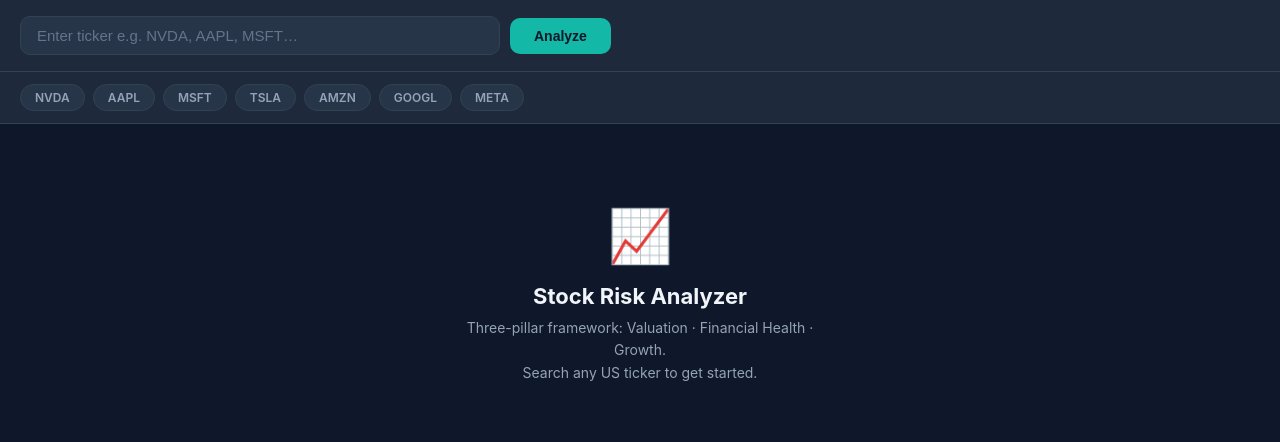
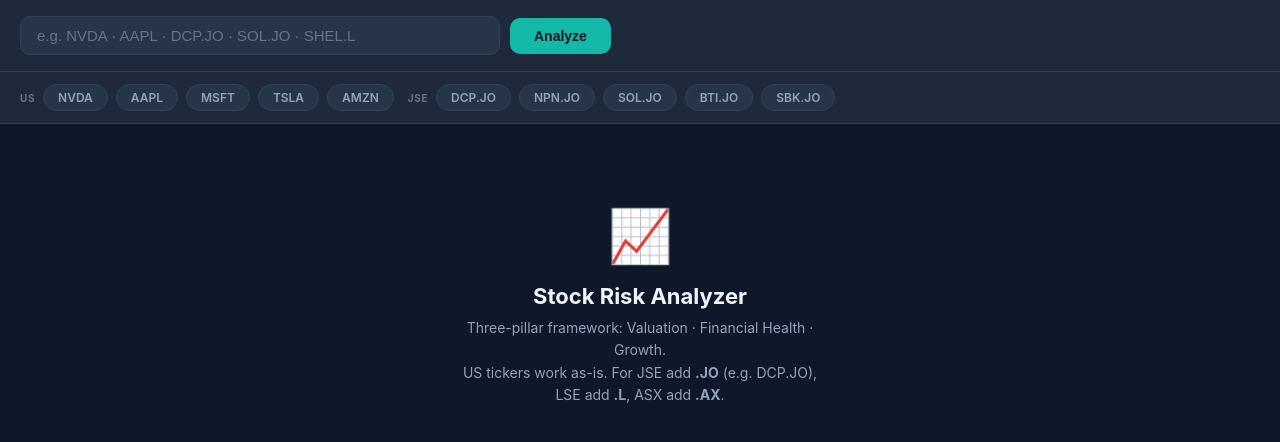
Before and after one commit to chiragyt554-ops/MarketSense, a Flask app: page / in a window 1280 px wide. Shown: the part 60-502 px from the top of the page. Run offline with Flask 3, Linux system fonts and the light colour scheme.

Commit message:
Currency-aware display for ZAR/GBP/EUR + JSE auto-detect

```diff
--- a/app.py
+++ b/app.py
@@ -1,15 +1,13 @@
 """
-MarketSense Web – Flask backend
+MarketSense Web - Flask backend
 Run locally : python app.py
 Deploy      : Railway (gunicorn)
 """
 
-import json
 import os
 from datetime import datetime
 from flask import Flask, render_template, jsonify, request
 
-# ── Auto-install yfinance if missing ──────────────────────────────────────────
 try:
     import yfinance as yf
 except ImportError:
@@ -20,15 +18,29 @@ except ImportError:
 app = Flask(__name__)
 
 
-# ─────────────────────────────────────────────────────────────────────────────
+# ---------------------------------------------------------------------------
+# Currency helpers
+# ---------------------------------------------------------------------------
+_CURRENCY_SYMBOLS = {
+    "USD": "$",  "ZAR": "R",   "GBP": "GBP ", "EUR": "EUR ",
+    "AUD": "A$", "CAD": "C$",  "JPY": "JPY ", "HKD": "HK$",
+    "SGD": "S$", "CNY": "CNY ","INR": "INR ", "CHF": "Fr",
+    "NZD": "NZ$","NOK": "kr",  "SEK": "kr",   "DKK": "kr",
+}
+
+def currency_symbol(code):
+    return _CURRENCY_SYMBOLS.get((code or "USD").upper(), code or "$")
+
+
+# ---------------------------------------------------------------------------
 # Formatters
-# ─────────────────────────────────────────────────────────────────────────────
-def fmt_large(n):
+# ---------------------------------------------------------------------------
+def fmt_large(n, sym="$"):
     if n is None: return "N/A"
-    if abs(n) >= 1e12: return f"${n/1e12:.2f}T"
-    if abs(n) >= 1e9:  return f"${n/1e9:.2f}B"
-    if abs(n) >= 1e6:  return f"${n/1e6:.2f}M"
-    return f"${n:,.0f}"
+    if abs(n) >= 1e12: return f"{sym}{n/1e12:.2f}T"
+    if abs(n) >= 1e9:  return f"{sym}{n/1e9:.2f}B"
+    if abs(n) >= 1e6:  return f"{sym}{n/1e6:.2f}M"
+    return f"{sym}{n:,.0f}"
 
 def fmt_pct_abs(n):
     return "N/A" if n is None else f"{n*100:.1f}%"
@@ -43,9 +55,9 @@ def fmt_x(n, d=1):
     return f"{n:.{d}f}x"
 
 
-# ─────────────────────────────────────────────────────────────────────────────
+# ---------------------------------------------------------------------------
 # Scoring helpers
-# ─────────────────────────────────────────────────────────────────────────────
+# ---------------------------------------------------------------------------
 def bracket(val, breakpoints):
     for threshold, score in breakpoints:
         if val <= threshold:
@@ -53,7 +65,7 @@ def bracket(val, breakpoints):
     return breakpoints[-1][1]
 
 
-# Valuation
+# -- Valuation ---------------------------------------------------------------
 def score_pe_ttm(pe):
     if pe is None or pe <= 0:
         return 35, "N/M", "Negative/no earnings", "LOCK"
@@ -76,7 +88,7 @@ def score_peg(peg):
     if peg is None or peg <= 0:
         return 45, "N/A", "PEG not meaningful", "FLEX"
     s = bracket(peg, [(0.5,95),(1.0,85),(1.5,75),(2.0,60),(3.0,44),(9999,28)])
-    note = ("Excellent – growth discounted" if peg < 0.5 else
+    note = ("Excellent - growth discounted" if peg < 0.5 else
             "Very attractive" if peg < 1 else "Attractive" if peg < 1.5 else
             "Fair" if peg < 2 else "Stretched" if peg < 3 else "Overvalued vs growth")
     return s, fmt_x(peg, 2), note, "FLEX"
@@ -110,13 +122,13 @@ def score_ev_fcf(ev, fcf):
     return s, fmt_x(ratio), note, "FLEX"
 
 
-# Financial Health
+# -- Financial Health --------------------------------------------------------
 def score_de_ratio(de):
     if de is None:
         return 55, "N/A", "No debt data", "FLEX"
     de_actual = de / 100 if abs(de) > 5 else de
     if de_actual < 0:
-        return 98, "Net Cash", "Net cash – fortress balance sheet", "LOCK"
+        return 98, "Net Cash", "Net cash - fortress balance sheet", "LOCK"
     s = bracket(de_actual, [(0.1,95),(0.3,88),(0.5,82),(0.8,74),(1.5,62),(2.5,46),(4.0,32),(9999,18)])
     note = ("Virtually debt-free" if de_actual < 0.1 else "Very low leverage" if de_actual < 0.3 else
             "Conservative" if de_actual < 0.5 else "Modest" if de_actual < 0.8 else
@@ -174,7 +186,7 @@ def score_op_margin(om):
     return s, fmt_pct_abs(om), note, "FLEX"
 
 
-# Growth
+# -- Growth ------------------------------------------------------------------
 def score_rev_growth(rg):
     if rg is None:
         return 40, "N/A", "No recent data", "FLEX"
@@ -210,7 +222,7 @@ def score_fcf_margin(fcf, revenue):
             "Very strong" if margin < 0.30 else "Exceptional")
     return s, fmt_pct_abs(margin), note, "FLEX"
 
-def score_analyst_upside(current, target):
+def score_analyst_upside(current, target, sym="$"):
     if current is None or target is None or current == 0:
         return 50, "N/A", "No analyst target", "FLEX"
     upside = (target - current) / current
@@ -220,39 +232,66 @@ def score_analyst_upside(current, target):
             "At/near consensus target" if upside < 0.05 else "Modest upside" if upside < 0.10 else
             "Moderate upside" if upside < 0.20 else "Good upside" if upside < 0.35 else
             "Strong upside" if upside < 0.50 else "Very strong upside")
-    return s, f"${target:.2f} ({upside:+.0%})", note, "FLEX"
+    return s, f"{sym}{target:.2f} ({upside:+.0%})", note, "FLEX"
 
 def score_rev_quality(gm, om):
     if gm is None or om is None or gm <= 0:
         return 50, "N/A", "Insufficient data", "FLEX"
     conv = om / gm
     s = bracket(conv, [(0.0,20),(0.2,40),(0.35,55),(0.50,65),(0.65,75),(0.75,83),(0.85,90),(9,96)])
-    note = ("High overhead drag" if conv < 0.20 else "Significant SG&A burden" if conv < 0.35 else
+    note = ("High overhead drag" if conv < 0.20 else "Significant SGA burden" if conv < 0.35 else
             "Moderate overhead" if conv < 0.50 else "Reasonable" if conv < 0.65 else
             "Efficient" if conv < 0.75 else "Very efficient" if conv < 0.85 else "Lean")
     return s, f"{conv*100:.0f}% conv.", note, "FLEX"
 
 
-# ─────────────────────────────────────────────────────────────────────────────
+# ---------------------------------------------------------------------------
+# Exchange suffix auto-detection
+# ---------------------------------------------------------------------------
+_AUTO_SUFFIXES = [".JO", ".L", ".AX", ".JNB"]
+
+def _fetch_info(ticker_symbol):
+    """Return (resolved_ticker, info_dict), auto-trying exchange suffixes if needed."""
+    info = yf.Ticker(ticker_symbol).info
+    name  = info.get("shortName") or info.get("longName")
+    price = info.get("currentPrice") or info.get("regularMarketPrice")
+    if name and price:
+        return ticker_symbol, info
+
+    if "." not in ticker_symbol:
+        for suffix in _AUTO_SUFFIXES:
+            candidate = ticker_symbol + suffix
+            info2  = yf.Ticker(candidate).info
+            name2  = info2.get("shortName") or info2.get("longName")
+            price2 = info2.get("currentPrice") or info2.get("regularMarketPrice")
+            if name2 and price2:
+                return candidate, info2
+
+    return ticker_symbol, info
+
+
+# ---------------------------------------------------------------------------
 # Core analysis
-# ─────────────────────────────────────────────────────────────────────────────
+# ---------------------------------------------------------------------------
 def analyze(ticker_symbol):
-    t = yf.Ticker(ticker_symbol)
-    info = t.info
+    ticker_symbol, info = _fetch_info(ticker_symbol)
 
     name  = info.get("shortName") or info.get("longName")
     price = info.get("currentPrice") or info.get("regularMarketPrice")
     if not name or not price:
         raise ValueError(
             f"No data found for '{ticker_symbol}'. "
-            "Check the ticker symbol (e.g. NVDA, AAPL) and try again."
+            "For JSE stocks add .JO (e.g. DCP.JO), LSE add .L, ASX add .AX. "
+            "US tickers need no suffix."
         )
 
-    ev  = info.get("enterpriseValue")
-    fcf = info.get("freeCashflow")
-    rev = info.get("totalRevenue")
-    gm  = info.get("grossMargins")
-    om  = info.get("operatingMargins")
+    ev   = info.get("enterpriseValue")
+    fcf  = info.get("freeCashflow")
+    rev  = info.get("totalRevenue")
+    gm   = info.get("grossMargins")
+    om   = info.get("operatingMargins")
+    curr = info.get("currency", "USD")
+    sym  = currency_symbol(curr)
 
     def make_metrics(rows):
         return [
@@ -282,7 +321,7 @@ def analyze(ticker_symbol):
         ("FCF Margin",          score_fcf_margin(fcf, rev)),
         ("Gross Margin",        score_gross_margin(gm)),
         ("Revenue Quality",     score_rev_quality(gm, om)),
-        ("Analyst Target",      score_analyst_upside(price, info.get("targetMeanPrice"))),
+        ("Analyst Target",      score_analyst_upside(price, info.get("targetMeanPrice"), sym)),
     ])
 
     val_score    = round(sum(m["score"] for m in val_metrics)    / len(val_metrics))
@@ -313,85 +352,88 @@ def analyze(ticker_symbol):
     catalysts, risks = [], []
 
     if rg > 0.20:
-        catalysts.append(f"Revenue growing {rg*100:.0f}% YoY – well above market average; top-line momentum is the primary bull thesis")
+        catalysts.append(f"Revenue growing {rg*100:.0f}% YoY - well above market average; top-line momentum is the primary bull thesis")
     elif rg > 0.10:
-        catalysts.append(f"Solid revenue growth of {rg*100:.0f}% YoY – above-average for the sector")
+        catalysts.append(f"Solid revenue growth of {rg*100:.0f}% YoY - above-average for the sector")
     if eg > 0.25:
-        catalysts.append(f"Earnings expanding {eg*100:.0f}% YoY – operating leverage translating growth to the bottom line")
+        catalysts.append(f"Earnings expanding {eg*100:.0f}% YoY - operating leverage translating growth to the bottom line")
     if _gm > 0.55:
         catalysts.append(f"Gross margin of {_gm*100:.0f}% signals durable pricing power and a strong competitive moat")
     if _om > 0.20:
         catalysts.append(f"Operating margin of {_om*100:.0f}% reflects an efficient, scalable business model")
     if _de_act < 0:
-        catalysts.append("Net cash position – financial optionality for buybacks, dividends, or M&A without dilution")
+        catalysts.append("Net cash position - financial optionality for buybacks, dividends, or M&A without dilution")
     elif _de_act < 0.2:
-        catalysts.append("Clean balance sheet with minimal leverage – resilient through economic downturns")
+        catalysts.append("Clean balance sheet with minimal leverage - resilient through economic downturns")
     if _fcf > 0 and _rev > 0 and (_fcf / _rev) > 0.15:
-        catalysts.append(f"FCF margin of {_fcf/_rev*100:.0f}% validates earnings quality – cash generation is real")
+        catalysts.append(f"FCF margin of {_fcf/_rev*100:.0f}% validates earnings quality - cash generation is real")
     if upside > 0.20 and n_ana >= 5:
-        catalysts.append(f"Analyst consensus sees {upside*100:.0f}% upside to mean target (${target:.2f}) across {n_ana} analysts")
+        catalysts.append(f"Analyst consensus sees {upside*100:.0f}% upside to mean target ({sym}{target:.2f}) across {n_ana} analysts")
     if 0 < _peg < 1.0:
-        catalysts.append(f"PEG of {_peg:.2f} – growth is not fully reflected in the current price")
+        catalysts.append(f"PEG of {_peg:.2f} - growth is not fully reflected in the current price")
     if _roe > 0.25:
-        catalysts.append(f"ROE of {_roe*100:.0f}% – management generating strong returns on equity")
+        catalysts.append(f"ROE of {_roe*100:.0f}% - management generating strong returns on equity")
 
     if rg < -0.01:
-        risks.append(f"Revenue declining {abs(rg)*100:.0f}% YoY – structural headwind or cyclical pressure")
+        risks.append(f"Revenue declining {abs(rg)*100:.0f}% YoY - structural headwind or cyclical pressure")
     elif rg < 0.05 and _pe > 25:
-        risks.append("Low revenue growth at a premium valuation – market may be pricing in a recovery that doesn't arrive")
+        risks.append("Low revenue growth at a premium valuation - market may be pricing in a recovery that doesn't arrive")
     if _pe > 40 and _fpe > 30:
-        risks.append(f"Rich valuation (P/E {_pe:.0f}x TTM / {_fpe:.0f}x fwd) – any earnings miss could de-rate sharply")
+        risks.append(f"Rich valuation (P/E {_pe:.0f}x TTM / {_fpe:.0f}x fwd) - any earnings miss could de-rate sharply")
     elif _pe > 30:
         risks.append(f"Elevated trailing P/E of {_pe:.0f}x leaves limited margin of safety")
     if _de_act > 1.5:
-        risks.append(f"High leverage at {_de_act:.1f}x D/E – interest expense is a drag in a higher-rate environment")
+        risks.append(f"High leverage at {_de_act:.1f}x D/E - interest expense is a drag in a higher-rate environment")
     if 0 < _cr < 1.0:
-        risks.append(f"Current ratio of {_cr:.2f}x – short-term obligations exceed current assets")
+        risks.append(f"Current ratio of {_cr:.2f}x - short-term obligations exceed current assets")
     if _nm < 0:
-        risks.append("Operating at a net loss – path to profitability is the critical question")
+        risks.append("Operating at a net loss - path to profitability is the critical question")
     elif _nm < 0.05:
-        risks.append(f"Net margin of {_nm*100:.1f}% is thin – limited buffer against cost or revenue shocks")
+        risks.append(f"Net margin of {_nm*100:.1f}% is thin - limited buffer against cost or revenue shocks")
     if upside < -0.05 and n_ana >= 5:
-        risks.append(f"Analyst consensus implies downside to current price (target: ${target:.2f})")
+        risks.append(f"Analyst consensus implies downside to current price (target: {sym}{target:.2f})")
     if eg < -0.05:
-        risks.append(f"Earnings contracting {abs(eg)*100:.0f}% YoY – watch for further guidance cuts")
+        risks.append(f"Earnings contracting {abs(eg)*100:.0f}% YoY - watch for further guidance cuts")
     if _gm < 0.30:
         risks.append(f"Gross margin of {_gm*100:.0f}% signals commodity-like economics or pricing pressure")
     if rec in ("sell", "underperform", "strong_sell"):
-        risks.append("Sell/underperform analyst consensus – understand the bear thesis before sizing a position")
+        risks.append("Sell/underperform analyst consensus - understand the bear thesis before sizing a position")
 
-    catalysts = (catalysts + ["Insufficient data – review latest filings and earnings call"])[:5]
-    risks     = (risks     + ["Insufficient data – review latest filings and earnings call"])[:5]
+    catalysts = (catalysts + ["Insufficient data - review latest filings and earnings call"])[:5]
+    risks     = (risks     + ["Insufficient data - review latest filings and earnings call"])[:5]
 
+    eps = info.get("trailingEps")
     return {
-        "ticker":         ticker_symbol.upper(),
-        "name":           name,
-        "sector":         info.get("sector", "N/A"),
-        "industry":       info.get("industry", "N/A"),
-        "exchange":       info.get("exchange", ""),
-        "price":          price,
-        "change_pct":     info.get("regularMarketChangePercent"),
-        "market_cap":     fmt_large(info.get("marketCap")),
-        "revenue":        fmt_large(info.get("totalRevenue")),
-        "eps_ttm":        f"${info.get('trailingEps', 0):.2f}" if info.get("trailingEps") else "N/A",
-        "high_52w":       info.get("fiftyTwoWeekHigh"),
-        "low_52w":        info.get("fiftyTwoWeekLow"),
-        "overall":        overall,
-        "val_score":      val_score,
-        "health_score":   health_score,
-        "growth_score":   growth_score,
-        "val_metrics":    val_metrics,
-        "health_metrics": health_metrics,
-        "growth_metrics": growth_metrics,
-        "catalysts":      catalysts,
-        "risks":          risks,
-        "date":           datetime.now().strftime("%d %b %Y"),
+        "ticker":          ticker_symbol.upper(),
+        "name":            name,
+        "sector":          info.get("sector", "N/A"),
+        "industry":        info.get("industry", "N/A"),
+        "exchange":        info.get("exchange", ""),
+        "currency":        curr,
+        "currency_symbol": sym,
+        "price":           price,
+        "change_pct":      info.get("regularMarketChangePercent"),
+        "market_cap":      fmt_large(info.get("marketCap"), sym),
+        "revenue":         fmt_large(info.get("totalRevenue"), sym),
+        "eps_ttm":         f"{sym}{eps:.2f}" if eps else "N/A",
+        "high_52w":        info.get("fiftyTwoWeekHigh"),
+        "low_52w":         info.get("fiftyTwoWeekLow"),
+        "overall":         overall,
+        "val_score":       val_score,
+        "health_score":    health_score,
+        "growth_score":    growth_score,
+        "val_metrics":     val_metrics,
+        "health_metrics":  health_metrics,
+        "growth_metrics":  growth_metrics,
+        "catalysts":       catalysts,
+        "risks":           risks,
+        "date":            datetime.now().strftime("%d %b %Y"),
     }
 
 
-# ─────────────────────────────────────────────────────────────────────────────
+# ---------------------------------------------------------------------------
 # Routes
-# ─────────────────────────────────────────────────────────────────────────────
+# ---------------------------------------------------------------------------
 @app.route("/")
 def index():
     return render_template("index.html")
@@ -409,9 +451,9 @@ def api_analyze():
         return jsonify({"error": str(e)}), 422
 
 
-# ─────────────────────────────────────────────────────────────────────────────
+# ---------------------------------------------------------------------------
 # Entry point
-# ─────────────────────────────────────────────────────────────────────────────
+# ---------------------------------------------------------------------------
 if __name__ == "__main__":
     port = int(os.environ.get("PORT", 5000))
     app.run(host="0.0.0.0", port=port, debug=False)
--- a/templates/index.html
+++ b/templates/index.html
@@ -349,26 +349,31 @@ body {
 <!-- ANALYZE TAB -->
 <div class="tab-pane active" id="tabAnalyze">
   <div class="search-bar">
-    <input type="text" class="search-input" id="searchInput" placeholder="Enter ticker e.g. NVDA, AAPL, MSFT…"
+    <input type="text" class="search-input" id="searchInput" placeholder="e.g. NVDA · AAPL · DCP.JO · SOL.JO · SHEL.L"
            autocomplete="off" autocapitalize="characters" spellcheck="false"
            onkeydown="if(event.key==='Enter')runAnalysis()">
     <button class="search-btn" id="searchBtn" onclick="runAnalysis()">Analyze</button>
   </div>
   <div class="quick-chips">
+    <span style="font-size:10px;font-weight:700;color:var(--text-dim);text-transform:uppercase;letter-spacing:.06em;align-self:center">US</span>
     <span class="chip" onclick="quickAnalyze('NVDA')">NVDA</span>
     <span class="chip" onclick="quickAnalyze('AAPL')">AAPL</span>
     <span class="chip" onclick="quickAnalyze('MSFT')">MSFT</span>
     <span class="chip" onclick="quickAnalyze('TSLA')">TSLA</span>
     <span class="chip" onclick="quickAnalyze('AMZN')">AMZN</span>
-    <span class="chip" onclick="quickAnalyze('GOOGL')">GOOGL</span>
-    <span class="chip" onclick="quickAnalyze('META')">META</span>
+    <span style="font-size:10px;font-weight:700;color:var(--text-dim);text-transform:uppercase;letter-spacing:.06em;align-self:center;margin-left:6px">JSE</span>
+    <span class="chip" onclick="quickAnalyze('DCP.JO')">DCP.JO</span>
+    <span class="chip" onclick="quickAnalyze('NPN.JO')">NPN.JO</span>
+    <span class="chip" onclick="quickAnalyze('SOL.JO')">SOL.JO</span>
+    <span class="chip" onclick="quickAnalyze('BTI.JO')">BTI.JO</span>
+    <span class="chip" onclick="quickAnalyze('SBK.JO')">SBK.JO</span>
   </div>
 
   <!-- Welcome state -->
   <div class="state" id="stateWelcome">
     <div class="state-icon">📈</div>
     <h2>Stock Risk Analyzer</h2>
-    <p>Three-pillar framework: Valuation · Financial Health · Growth.<br>Search any US ticker to get started.</p>
+    <p>Three-pillar framework: Valuation · Financial Health · Growth.<br>US tickers work as-is. For JSE add <strong>.JO</strong> (e.g. DCP.JO), LSE add <strong>.L</strong>, ASX add <strong>.AX</strong>.</p>
   </div>
 
   <!-- Loading state -->
@@ -520,6 +525,7 @@ function addToWatchlist(data) {
     overall: data.overall, val_score: data.val_score,
     health_score: data.health_score, growth_score: data.growth_score,
     price: data.price, change_pct: data.change_pct,
+    currency_symbol: data.currency_symbol || '$',
     savedAt: Date.now()
   };
   saveWatchlist(wl);
@@ -589,7 +595,7 @@ function wlCard(item) {
         </div>
       </div>
       <div style="text-align:right">
-        <div style="font-size:18px;font-weight:700">$${item.price != null ? item.price.toFixed(2) : '—'}</div>
+        <div style="font-size:18px;font-weight:700">${item.currency_symbol || '$'}${item.price != null ? item.price.toFixed(2) : '—'}</div>
         <div>${chgHtml}</div>
       </div>
     </div>
@@ -663,7 +669,7 @@ function renderResults(d) {
   if (d.low_52w && d.high_52w && d.high_52w !== d.low_52w) {
     const pct = Math.max(0, Math.min(100, (d.price - d.low_52w) / (d.high_52w - d.low_52w) * 100));
     rangeHtml = `<div class="range-row">
-      <div class="range-labels"><span>$${d.low_52w.toFixed(2)}</span><span style="color:var(--text-dim)">52W Range</span><span>$${d.high_52w.toFixed(2)}</span></div>
+      <div class="range-labels"><span>${d.currency_symbol}${d.low_52w.toFixed(2)}</span><span style="color:var(--text-dim)">52W Range</span><span>${d.currency_symbol}${d.high_52w.toFixed(2)}</span></div>
       <div class="range-track">
         <div class="range-fill" style="width:${pct.toFixed(1)}%;background:${col}"></div>
         <div class="range-dot" style="left:${pct.toFixed(1)}%;background:${col}"></div>
@@ -682,7 +688,7 @@ function renderResults(d) {
     <div class="hero-info">
       <div class="hero-name">${d.name}</div>
       <div class="hero-sub">${d.exchange ? d.exchange + ': ' : ''}<strong>${d.ticker}</strong> &nbsp;·&nbsp; ${d.sector} &nbsp;·&nbsp; ${d.industry}</div>
-      <div class="hero-price">$${d.price.toFixed(2)}</div>
+      <div class="hero-price">${d.currency_symbol}${d.price.toFixed(2)}</div>
       ${chgHtml}
       ${rangeHtml}
       <div class="hero-stats">
```
